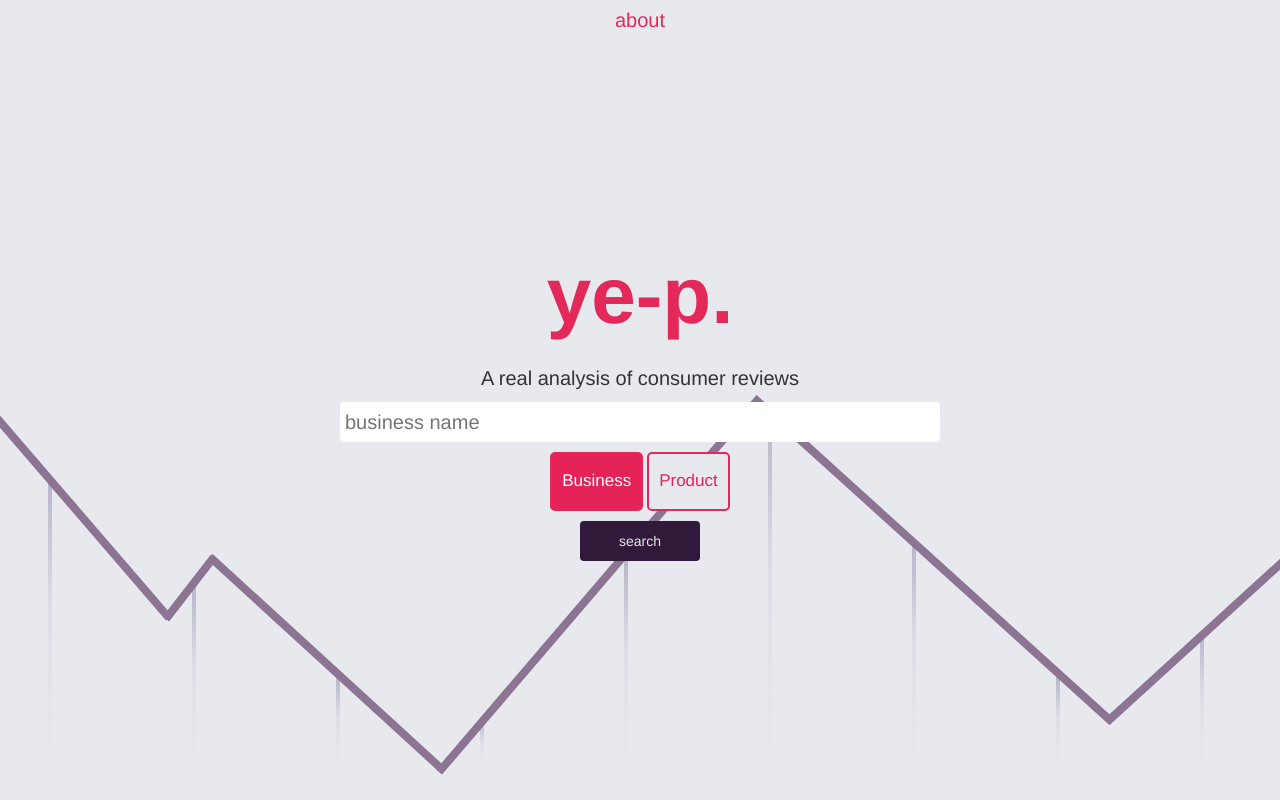
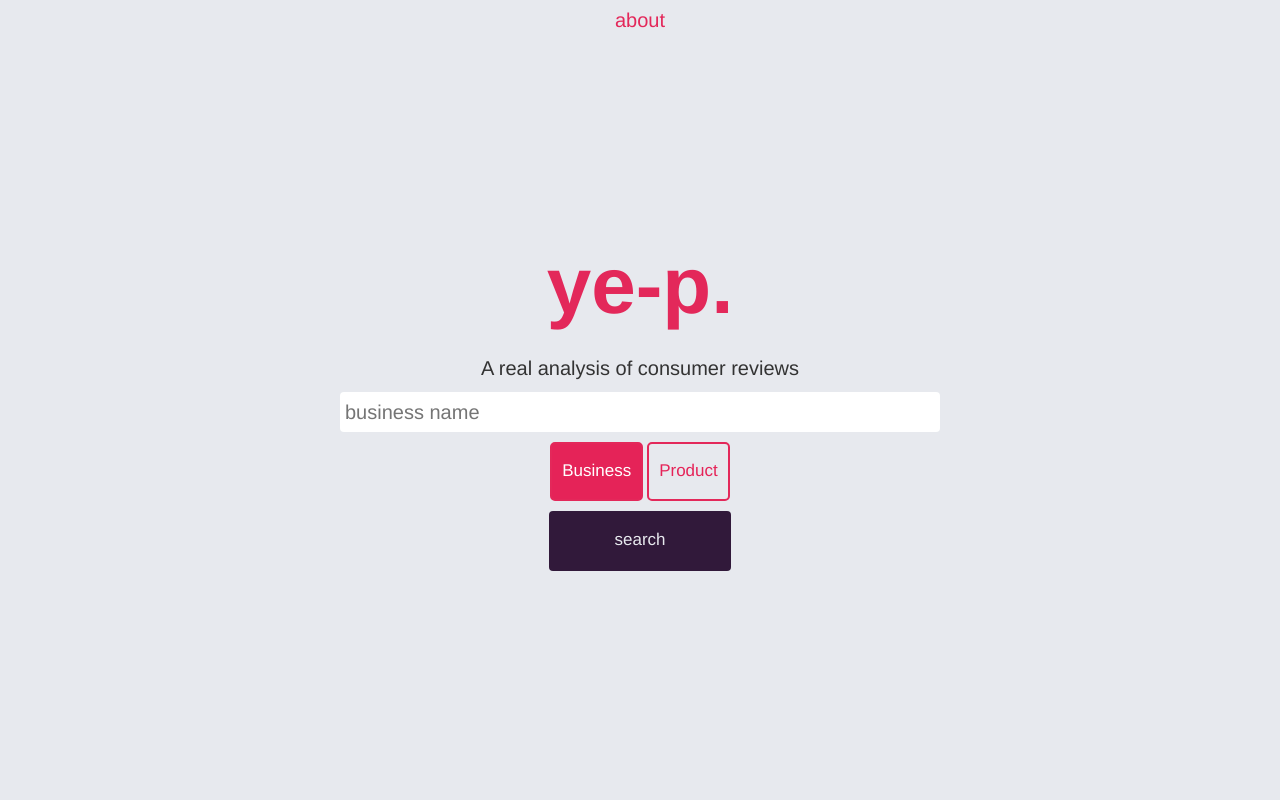
Before and after one commit to colejoh/ye-p, a PHP site: page / in a window 1280 px wide. Run offline with PHP 8.4, Linux system fonts and the light colour scheme; some libraries are stand-ins or nearby versions.

Commit message:
More style changes

```diff
--- a/about/index.html
+++ b/about/index.html
@@ -16,8 +16,8 @@
 		<div class="middle">
 			<div class="inner">
 				<div id="logo">ye-p.</div>
-				<div id="tagline">A real analysis of Yelp reviews</div>
-				<div id="tagline">Made with love, coffee, and intermittent 1-2 hour naps @ BoilerMake 2015</div>
+				<div id="tagline">A real analysis of customer reviews. Taking data from Google and Walmart. More to come</div>
+				<div id="tagline"><br/>Made with love, coffee, and intermittent 1-2 hour naps @ BoilerMake 2015</div>
 				<div id="tagline">By Cole, Andrew, Riley, and Farid.</div>
 			</div>
 		</div>
--- a/css/style.css
+++ b/css/style.css
@@ -17,7 +17,7 @@ a:hover {
     height: 100%;
     width: 100%;
 
-    background: url(../img/chart.svg);
+    /*background: url(../img/chart.svg);*/
     background-position: center bottom;
     background-repeat: no-repeat;
 }
@@ -57,13 +57,13 @@ a:hover {
 	font-family: 'Helvetica Neue', sans-serif;
 }
 #submit_wrapper {
-	width: 120px;
+	width: 182px;
 	margin-left: auto;
 	margin-right: auto;
 }
 #submit {
-	width: 120px;
-	height: 40px;
+	width: 182px;
+	height: 60px;
 	border: none;
 	color: #E7E9EE;
 	background: #31193A;
@@ -74,7 +74,7 @@ a:hover {
 	margin-right: auto;
 
 	font-family: 'Helvetica Neue', sans-serif;
-	font-size: 14px;
+	font-size: 17px;
 	font-weight: 200;
 
 	-webkit-transition:.2s;
```
